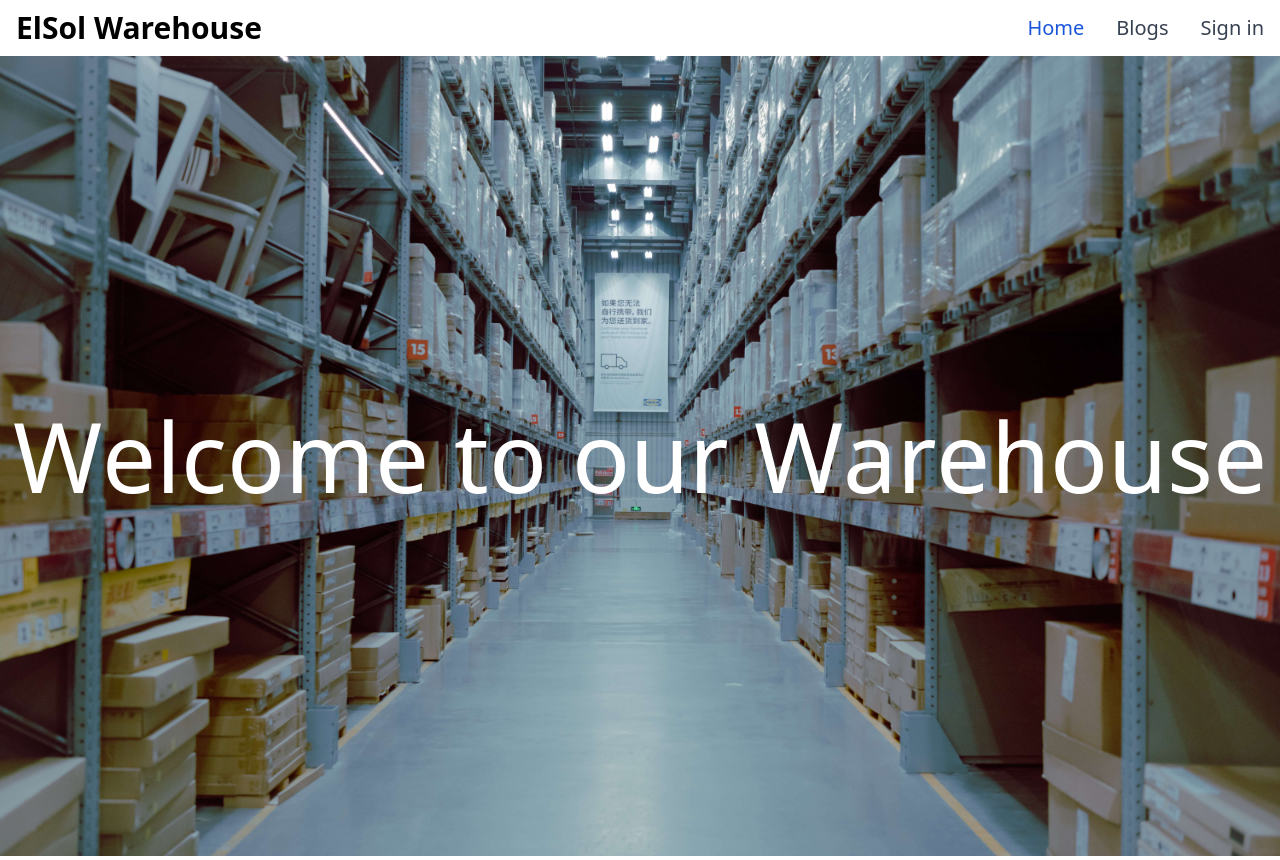
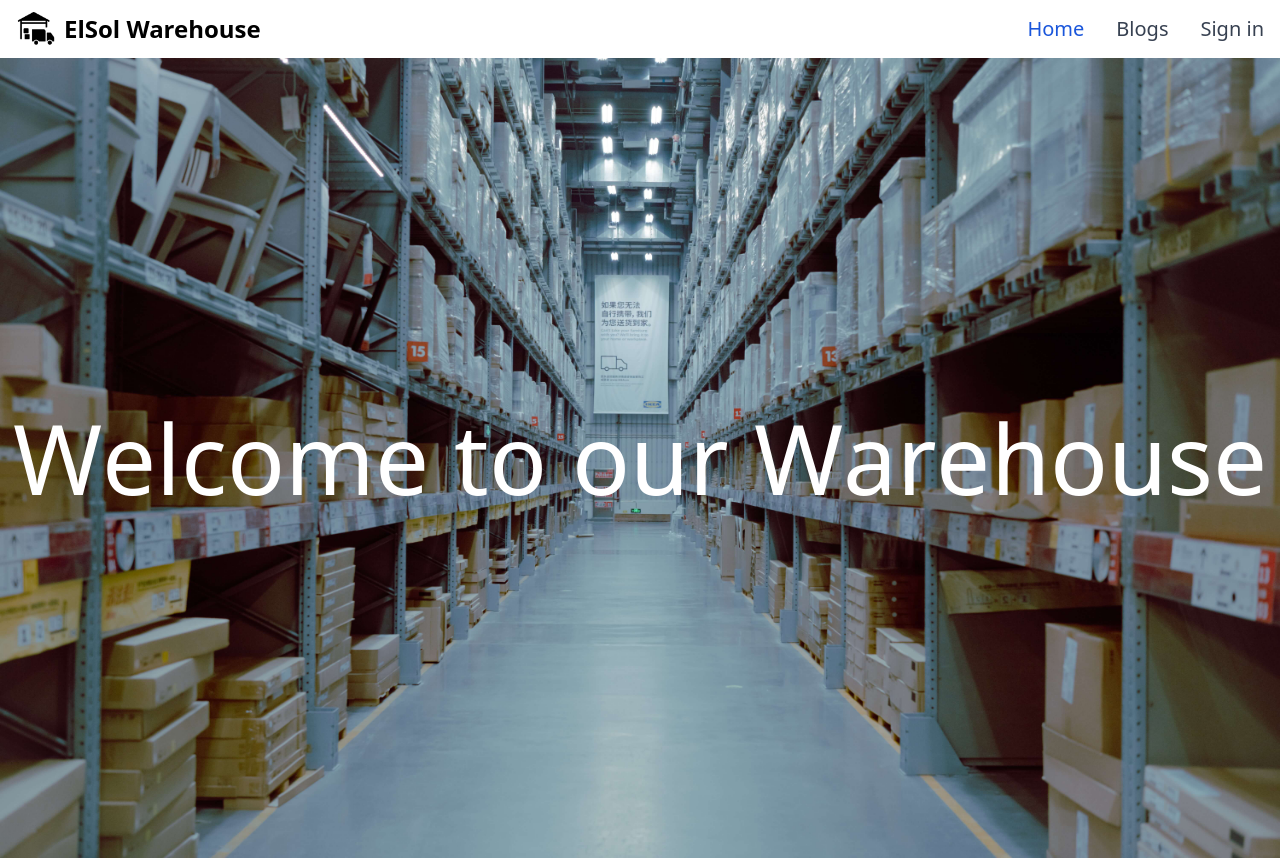
Before and after one commit to Surjo11/warehouse-management-client-side, a React (Create React App) app: page / in a window 1280 px wide. Shown: the top 860 px of the page. Built offline with nearby package versions, Linux system fonts and the light colour scheme.

Commit message:
favicon-icon

```diff
--- a/src/components/shared/Header/Header.js
+++ b/src/components/shared/Header/Header.js
@@ -1,13 +1,14 @@
 import React from "react";
 import { Link } from "react-router-dom";
-
+import icon from "./icon.png"
 const Header = () => {
   return (
     <div>
       <nav className="bg-white border-gray-200 px-2 sm:px-4 py-2.5 rounded dark:bg-gray-800">
         <div className="container flex flex-wrap justify-between items-center mx-auto">
           <a href="https://flowbite.com" className="flex items-center">
-            <span className="self-center text-xl lg:text-3xl font-semibold whitespace-nowrap dark:text-white">
+            <img className="w-10 mr-2" src={icon} alt="icon" />
+            <span className="self-center text-xl lg:text-2xl font-semibold whitespace-nowrap dark:text-white">
               ElSol Warehouse
             </span>
           </a>
```
Also changed, not shown: src/components/shared/Header/icon.png (added), 1 other file (tests, documents, lock files or other folders).
